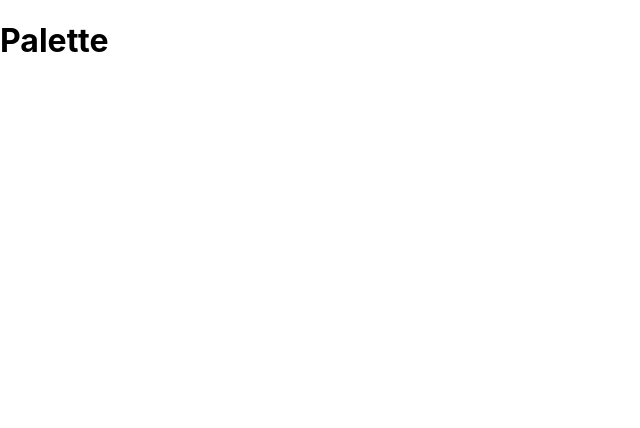
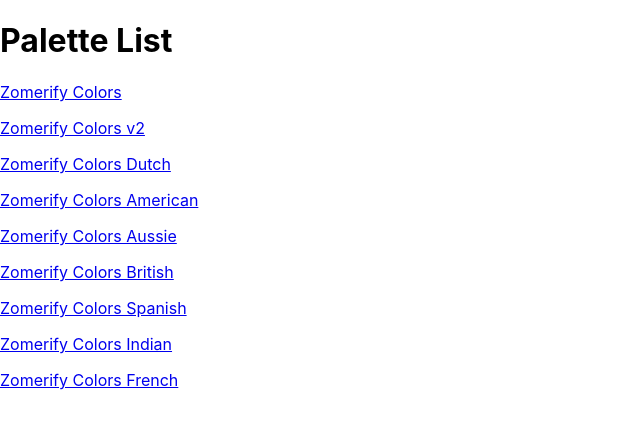
Before and after one commit to zomeru/zomify-colors, a React (Create React App) app: page / in a window 1280 px wide. Shown: the top 428 px of the page, without its empty margins (0-640 px from the left). Built offline with nearby package versions, Linux system fonts and the light colour scheme.

Commit message:
Add PaletteList and Links

```diff
--- a/src/App.js
+++ b/src/App.js
@@ -1,6 +1,7 @@
 import React, { Component } from 'react';
 import { Route, Switch } from 'react-router-dom';
 import Palette from './Palette';
+import PaletteList from './PaletteList';
 import seedColors from './seedColors';
 import { generatePalette } from './colorHelpers';
 
@@ -12,7 +13,11 @@
   render() {
     return (
       <Switch>
-        <Route exact path='/' render={() => <h1>Palette</h1>} />
+        <Route
+          exact
+          path='/'
+          render={() => <PaletteList palettes={seedColors} />}
+        />
         <Route
           exact
           path='/palette/:id'
--- a/src/Navbar.js
+++ b/src/Navbar.js
@@ -1,4 +1,5 @@
 import React, { Component } from 'react';
+import { Link } from 'react-router-dom';
 import Select from '@material-ui/core/Select';
 import MenuItem from '@material-ui/core/MenuItem';
 import Snackbar from '@material-ui/core/Snackbar';
@@ -33,7 +34,7 @@
     return (
       <header className='Navbar'>
         <div className='logo'>
-          <a href='#'>Color Picker</a>
+          <Link to='/'>Color Picker</Link>
         </div>
         <div className='slider-container'>
           <span>Level: {level}</span>
--- /dev/null
+++ b/src/PaletteList.js
@@ -0,0 +1,21 @@
+import React, { Component } from 'react';
+import { Link } from 'react-router-dom';
+
+class PaletteList extends Component {
+  render() {
+    const { palettes } = this.props;
+
+    return (
+      <div>
+        <h1>Palette List</h1>
+        {palettes.map(palette => (
+          <p>
+            <Link to={`palette/${palette.id}`}>{palette.paletteName}</Link>
+          </p>
+        ))}
+      </div>
+    );
+  }
+}
+
+export default PaletteList;
```
